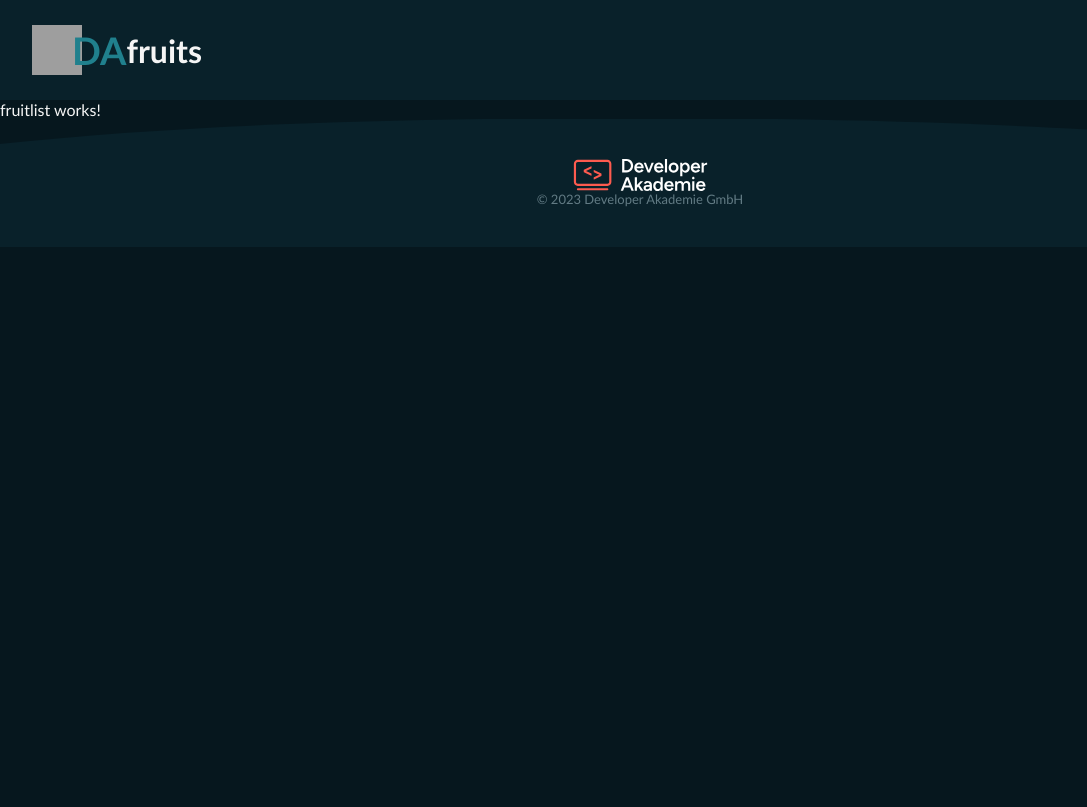
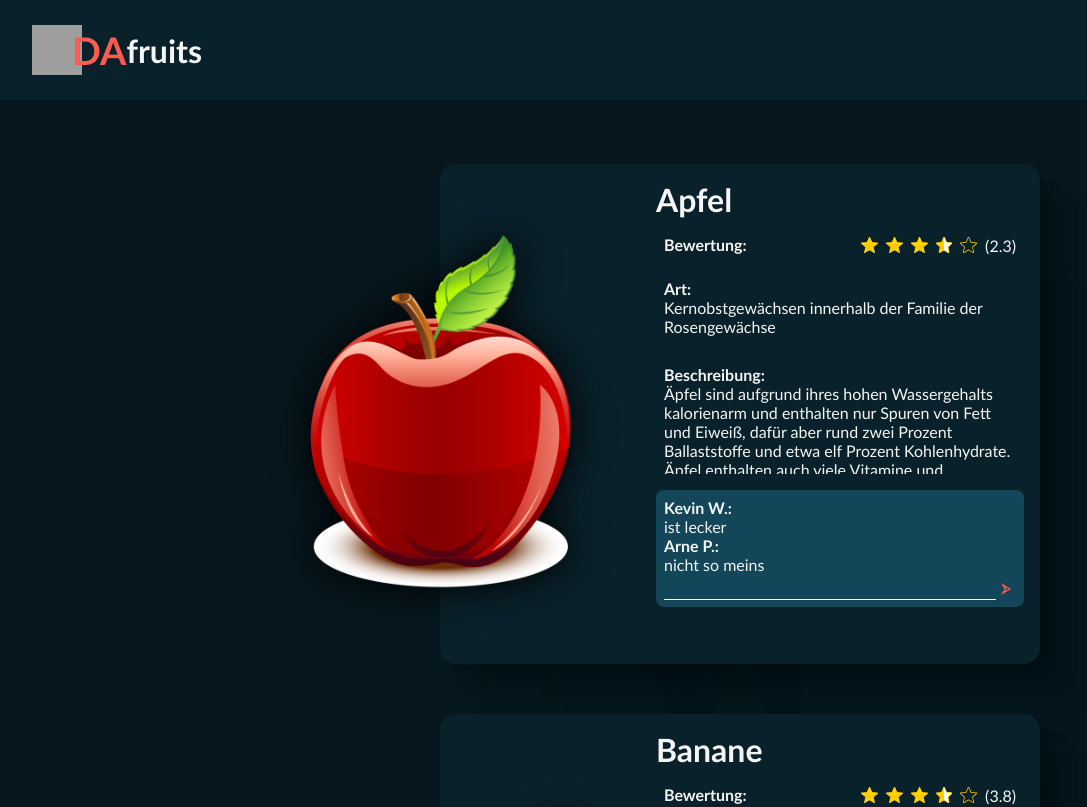
Before and after one commit to MarioWinter/DAfruits, an Angular app: page / in a window 1280 px wide. Shown: the top 807 px of the page, without its empty margins (0-1087 px from the left). Built offline with nearby package versions, Linux system fonts and the light colour scheme; grey boxes are pictures that could not be loaded.

Commit message:
Fruit HTML and SCSS added to template

```diff
--- a/src/app/fruitlist/fruitlist.component.html
+++ b/src/app/fruitlist/fruitlist.component.html
@@ -1 +1,39 @@
-<p>fruitlist works!</p>
+<div class="fruitlist_content">
+    @for(fruit of fruitlist; track fruit.name){
+    <section class="singleFruitBox">
+        <div>
+            <img src="./assets/img/fruits/{{ fruit.img }}" alt="" srcset="" />
+        </div>
+        <div>
+            <h2>{{ fruit.name }}</h2>
+            <div>
+                <p><b>Bewertung:</b></p>
+                <div>
+                    <img src="./assets/img/stars/star.svg" alt="" srcset="" />
+                    <img src="./assets/img/stars/star.svg" alt="" srcset="" />
+                    <img src="./assets/img/stars/star.svg" alt="" srcset="" />
+                    <img src="./assets/img/stars/star-half.svg" alt="" srcset="" />
+                    <img src="./assets/img/stars/star-empty.svg" alt="" srcset="" />
+                    <p>({{ fruit.stars }})</p>
+                </div>
+            </div>
+            <div><b>Art:</b><br />{{ fruit.genus }}</div>
+            <div><b>Beschreibung:</b><br />{{ fruit.description }}</div>
+            <div>
+                <div>
+                    @for (review of fruit.reviews; track review) {
+                    <div>
+                        <b>{{ review.name }}:</b><br />{{ review.text }}
+                    </div>
+                    } @empty {
+                    <p>no review</p>
+                    }
+                </div>
+                <div>
+                    <input type="text" /><button><img src="./assets/img/arrow-35-32.png" alt="" srcset="" /></button>
+                </div>
+            </div>
+        </div>
+    </section>
+    }
+</div>
--- a/src/app/fruitlist/fruitlist.component.scss
+++ b/src/app/fruitlist/fruitlist.component.scss
@@ -0,0 +1,158 @@
+.fruitlist_content {
+    width: 100%;
+    display: flex;
+    justify-content: center;
+    align-items: center;
+    gap: 50px;
+    flex-direction: column;
+    padding: 64px 0;
+}
+
+.singleFruitBox {
+    padding-left: 200px;
+    display: flex;
+    flex-direction: row;
+
+    > div:nth-child(1) {
+        border-bottom-left-radius: 16px;
+        border-top-left-radius: 16px;
+        width: 200px;
+        height: 500px;
+        background-color: #09212a;
+
+        > img {
+            transform: translate(-200px, 50px);
+            width: 400px;
+            filter: drop-shadow(0 0 20px rgb(0, 0, 0));
+        }
+
+        box-shadow: 5.7px 5.7px 2.2px rgba(0, 0, 0, 0.032), 11.5px 11.5px 5.3px rgba(0, 0, 0, 0.04),
+            17.9px 17.9px 10px rgba(0, 0, 0, 0.044), 26.2px 26.2px 17.9px rgba(0, 0, 0, 0.048),
+            40.2px 40.2px 33.4px rgba(0, 0, 0, 0.054), 100px 100px 80px rgba(0, 0, 0, 0.07);
+    }
+
+    > div:nth-child(2) {
+        padding: 16px;
+        border-bottom-right-radius: 16px;
+        border-top-right-radius: 16px;
+        width: 400px;
+        height: 500px;
+        background-color: #09212a;
+
+        display: flex;
+        flex-direction: column;
+        gap: 16px;
+
+        box-shadow: 5.7px 5.7px 2.2px rgba(0, 0, 0, 0.032), 11.5px 11.5px 5.3px rgba(0, 0, 0, 0.04),
+            17.9px 17.9px 10px rgba(0, 0, 0, 0.044), 26.2px 26.2px 17.9px rgba(0, 0, 0, 0.048),
+            40.2px 40.2px 33.4px rgba(0, 0, 0, 0.054), 100px 100px 80px rgba(0, 0, 0, 0.07);
+
+        > h2 {
+            font-size: 32px;
+        }
+
+        > div:nth-child(2) {
+            padding: 0 8px;
+            height: 20px;
+            width: 100%;
+            display: flex;
+            flex-direction: row;
+            justify-content: space-between;
+            > div {
+                display: flex;
+                flex-direction: row;
+                align-items: center;
+                gap: 8px;
+            }
+            > div > img {
+                height: 16px;
+            }
+        }
+
+        > div:nth-child(3) {
+            padding: 8px;
+            height: 15%;
+            width: 100%;
+        }
+
+        > div:nth-child(4) {
+            overflow-y: auto;
+            padding: 8px;
+            height: 25%;
+            width: 100%;
+        }
+
+        > div:nth-child(5) {
+            border-radius: 8px;
+            padding: 8px;
+            height: 25%;
+            width: 100%;
+            background-color: #124658;
+
+            > div:nth-child(1) {
+                overflow-y: auto;
+                height: calc(100% - 20px);
+            }
+
+            > div:nth-child(2) {
+                > input {
+                    height: 20px;
+                    width: calc(100% - 20px);
+                    background-color: #124658;
+                    border: 0;
+                    padding: 1px 8px 0px 8px;
+                    border-bottom: 1px solid white;
+
+                    &:focus {
+                        outline: none;
+                    }
+                }
+
+                > button {
+                    cursor: pointer;
+                    background-color: #124658;
+                    width: 20px;
+                    height: 20px;
+                    border: 0;
+                    padding: 0;
+
+                    > img {
+                        height: 12px;
+                        filter: invert(63%) sepia(50%) saturate(6850%) hue-rotate(331deg) brightness(105%) contrast(98%);
+                    }
+                }
+            }
+        }
+    }
+}
+
+@media screen and (max-width: 850px) {
+    .singleFruitBox {
+        padding-left: 0px;
+        padding-top: 200px;
+        flex-direction: column;
+
+        > div:nth-child(1) {
+            border-bottom-left-radius: 0;
+            border-top-left-radius: 16px;
+            border-top-right-radius: 16px;
+            width: 400px;
+            height: 150px;
+
+            > img {
+                transform: translate(0px, -150px);
+                width: 300px;
+            }
+        }
+
+        > div:nth-child(2) {
+            padding: 16px;
+            border-bottom-right-radius: 16px;
+            border-top-right-radius: 0px;
+            border-bottom-left-radius: 16px;
+            width: 400px;
+            height: 500px;
+            flex-direction: column;
+        }
+    }
+}
--- a/src/app/fruitlist/fruitlist.component.ts
+++ b/src/app/fruitlist/fruitlist.component.ts
@@ -41,7 +41,7 @@
                 "Die Steinfrucht der Sauerkirsche hat einen Durchmesser von 15 bis 20 mm, ist etwa kugelförmig, etwas höher, breiter, unbehaart, frostfrei, hell- bis dunkelrot. Das Fruchtfleisch ist sauer und rot oder farblos.",
             genus: "Pflanzenart aus der Familie der Rosengewächse (Rosaceae)",
             stars: 3.7,
-            reviews: [{ name: "Horst", text: "definitiv nicht süß" }],
+            reviews: [],
         },
         {
             name: "Erdbeere",
--- a/src/app/shared/components/header/header.component.ts
+++ b/src/app/shared/components/header/header.component.ts
@@ -33,7 +33,7 @@
                         font-weight: bold;
                     }
                     > p:nth-child(2) {
-                        color: rgb(32, 128, 141) !important;
+                        color: #fd5b4f !important;
                         font-size: 38px;
                         margin-left: -10px;
                     }
```
